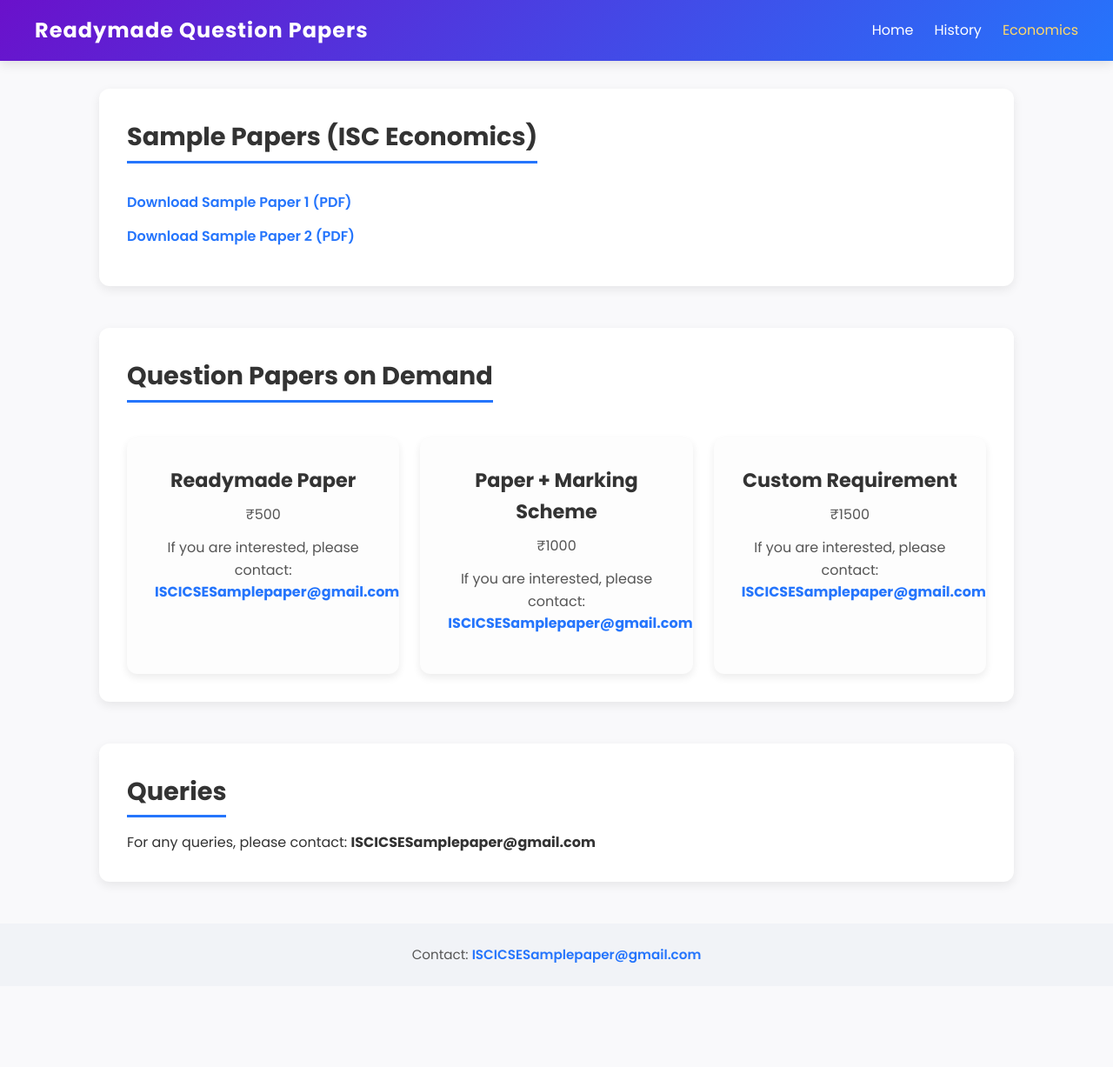
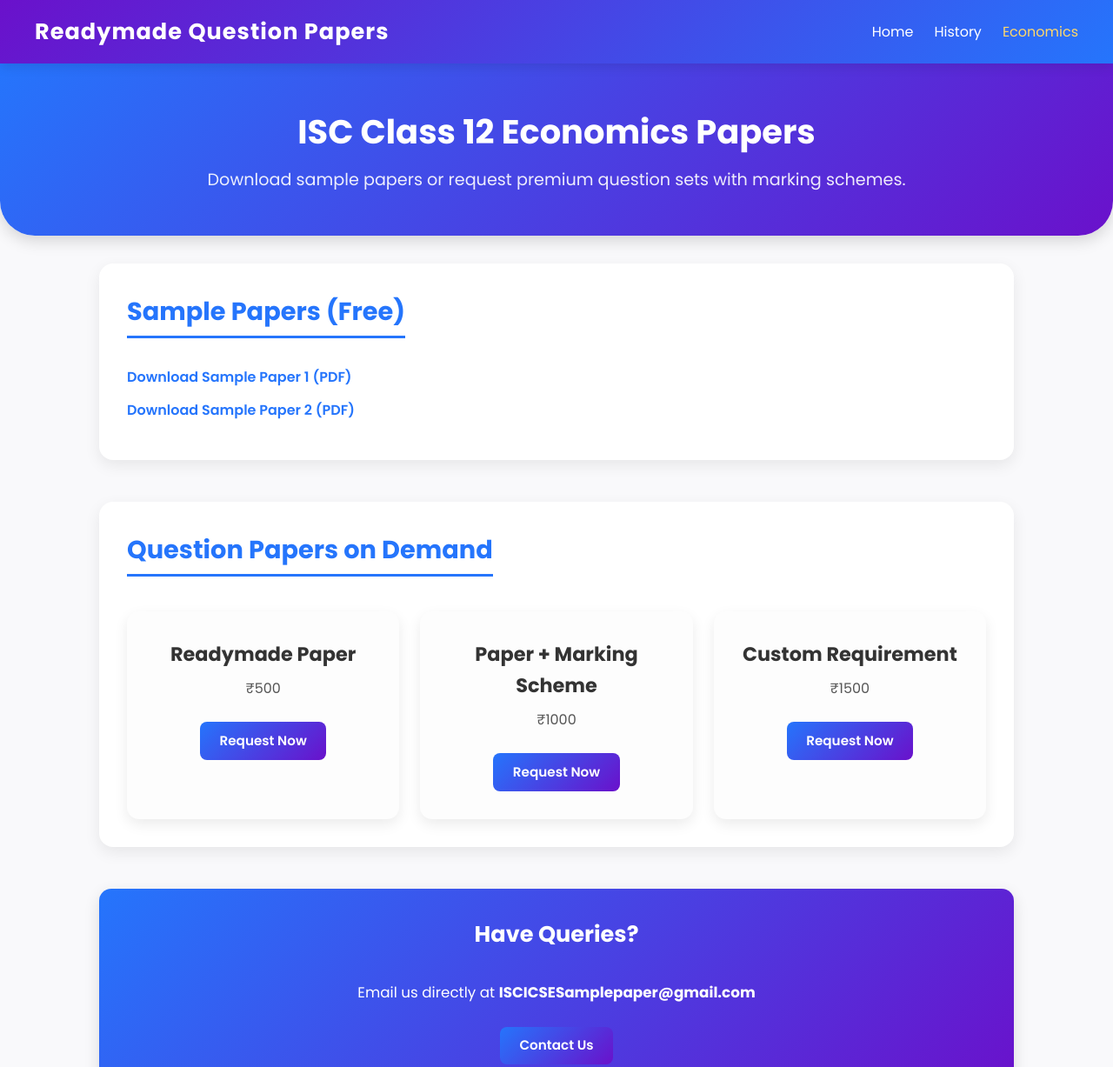
Before and after one commit to sunflower-2007/readymade-question-papers, a plain HTML site: page economics.html in a window 1280 px wide. Shown: the top 1227 px of the page at 87% size. Before the commit the page ends 1134 px from the top, so only its background shows below. Drawn offline with Linux system fonts and the light colour scheme.

Commit message:
Update economics.html

```diff
--- a/economics.html
+++ b/economics.html
@@ -8,11 +8,7 @@
   <link href="https://fonts.googleapis.com/css2?family=Poppins:wght@400;600;700&display=swap" rel="stylesheet">
   <style>
     /* Reset & Base */
-    * {
-      margin: 0;
-      padding: 0;
-      box-sizing: border-box;
-    }
+    * { margin: 0; padding: 0; box-sizing: border-box; }
     body {
       font-family: 'Poppins', sans-serif;
       background: #f9f9fb;
@@ -25,6 +21,9 @@
       background: linear-gradient(135deg, #6a11cb, #2575fc);
       padding: 1rem 2rem;
       box-shadow: 0 4px 12px rgba(0, 0, 0, 0.1);
+      position: sticky;
+      top: 0;
+      z-index: 1000;
     }
     .navbar {
       display: flex;
@@ -34,7 +33,7 @@
       margin: auto;
     }
     .logo {
-      font-size: 1.5rem;
+      font-size: 1.6rem;
       font-weight: 700;
       color: #fff;
       letter-spacing: 1px;
@@ -48,11 +47,30 @@
       text-decoration: none;
       color: #fff;
       font-weight: 500;
-      transition: color 0.3s ease;
+      transition: 0.3s ease;
     }
     .nav-links a:hover,
     .nav-links a.active {
       color: #ffd86a;
+    }
+
+    /* Hero */
+    .hero {
+      text-align: center;
+      padding: 3rem 1.5rem;
+      background: linear-gradient(135deg, #2575fc, #6a11cb);
+      color: #fff;
+      border-radius: 0 0 40px 40px;
+      box-shadow: 0 6px 18px rgba(0,0,0,0.15);
+    }
+    .hero h1 {
+      font-size: 2.4rem;
+      font-weight: 700;
+      margin-bottom: 0.6rem;
+    }
+    .hero p {
+      font-size: 1.2rem;
+      opacity: 0.9;
     }
 
     /* Sections */
@@ -65,18 +83,20 @@
       margin-bottom: 3rem;
       padding: 2rem;
       background: #fff;
-      border-radius: 12px;
-      box-shadow: 0 4px 12px rgba(0,0,0,0.08);
+      border-radius: 16px;
+      box-shadow: 0 6px 18px rgba(0,0,0,0.08);
     }
     .section h2 {
       font-size: 1.8rem;
       font-weight: 700;
       margin-bottom: 1rem;
-      color: #333;
+      color: #2575fc;
       border-bottom: 3px solid #2575fc;
       display: inline-block;
       padding-bottom: 0.3rem;
     }
+
+    /* PDF list */
     .pdf-list {
       list-style: none;
       margin-top: 1rem;
@@ -103,15 +123,15 @@
     }
     .card {
       background: #fdfdfd;
-      border-radius: 12px;
+      border-radius: 14px;
       padding: 2rem;
       text-align: center;
-      box-shadow: 0 4px 10px rgba(0,0,0,0.08);
-      transition: transform 0.3s ease, box-shadow 0.3s ease;
+      box-shadow: 0 6px 16px rgba(0,0,0,0.08);
+      transition: 0.3s ease;
     }
     .card:hover {
-      transform: translateY(-6px);
-      box-shadow: 0 8px 18px rgba(0,0,0,0.15);
+      transform: translateY(-8px);
+      box-shadow: 0 10px 24px rgba(0,0,0,0.15);
     }
     .card h3 {
       font-size: 1.4rem;
@@ -128,6 +148,45 @@
       color: #2575fc;
     }
 
+    /* Buttons */
+    .btn {
+      display: inline-block;
+      margin-top: 0.8rem;
+      padding: 0.6rem 1.4rem;
+      font-weight: 600;
+      font-size: 0.95rem;
+      color: #fff;
+      background: linear-gradient(135deg, #2575fc, #6a11cb);
+      border: none;
+      border-radius: 8px;
+      cursor: pointer;
+      text-decoration: none;
+      transition: 0.3s ease;
+    }
+    .btn:hover {
+      background: linear-gradient(135deg, #6a11cb, #2575fc);
+      transform: translateY(-2px);
+    }
+
+    /* CTA (Queries Section) */
+    .cta {
+      background: linear-gradient(135deg, #2575fc, #6a11cb);
+      color: #fff;
+      text-align: center;
+      padding: 2rem;
+      border-radius: 14px;
+      box-shadow: 0 6px 18px rgba(0,0,0,0.12);
+    }
+    .cta h2 {
+      color: #fff;
+      border: none;
+      font-size: 1.6rem;
+    }
+    .cta p {
+      margin: 0.8rem 0;
+      font-size: 1.05rem;
+    }
+
     /* Footer */
     footer {
       text-align: center;
@@ -136,6 +195,7 @@
       background: #f1f3f7;
       font-size: 0.95rem;
       color: #555;
+      border-top: 4px solid #2575fc;
     }
     footer a {
       color: #2575fc;
@@ -160,10 +220,16 @@
     </nav>
   </header>
 
+  <!-- Hero -->
+  <section class="hero">
+    <h1>ISC Class 12 Economics Papers</h1>
+    <p>Download sample papers or request premium question sets with marking schemes.</p>
+  </section>
+
   <!-- Content -->
   <main>
     <section class="section">
-      <h2>Sample Papers (ISC Economics)</h2>
+      <h2>Sample Papers (Free)</h2>
       <ul class="pdf-list">
         <li><a href="pdfs/economics-sample1.pdf" target="_blank">Download Sample Paper 1 (PDF)</a></li>
         <li><a href="pdfs/economics-sample2.pdf" target="_blank">Download Sample Paper 2 (PDF)</a></li>
@@ -176,24 +242,25 @@
         <div class="card">
           <h3>Readymade Paper</h3>
           <p>₹500</p>
-          <p>If you are interested, please contact:<br><strong>ISCICSESamplepaper@gmail.com</strong></p>
+          <a href="mailto:ISCICSESamplepaper@gmail.com" class="btn">Request Now</a>
         </div>
         <div class="card">
           <h3>Paper + Marking Scheme</h3>
           <p>₹1000</p>
-          <p>If you are interested, please contact:<br><strong>ISCICSESamplepaper@gmail.com</strong></p>
+          <a href="mailto:ISCICSESamplepaper@gmail.com" class="btn">Request Now</a>
         </div>
         <div class="card">
           <h3>Custom Requirement</h3>
           <p>₹1500</p>
-          <p>If you are interested, please contact:<br><strong>ISCICSESamplepaper@gmail.com</strong></p>
+          <a href="mailto:ISCICSESamplepaper@gmail.com" class="btn">Request Now</a>
         </div>
       </div>
     </section>
 
-    <section class="section">
-      <h2>Queries</h2>
-      <p>For any queries, please contact: <strong>ISCICSESamplepaper@gmail.com</strong></p>
+    <section class="section cta">
+      <h2>Have Queries?</h2>
+      <p>Email us directly at <strong>ISCICSESamplepaper@gmail.com</strong></p>
+      <a href="mailto:ISCICSESamplepaper@gmail.com" class="btn">Contact Us</a>
     </section>
   </main>
 
```
